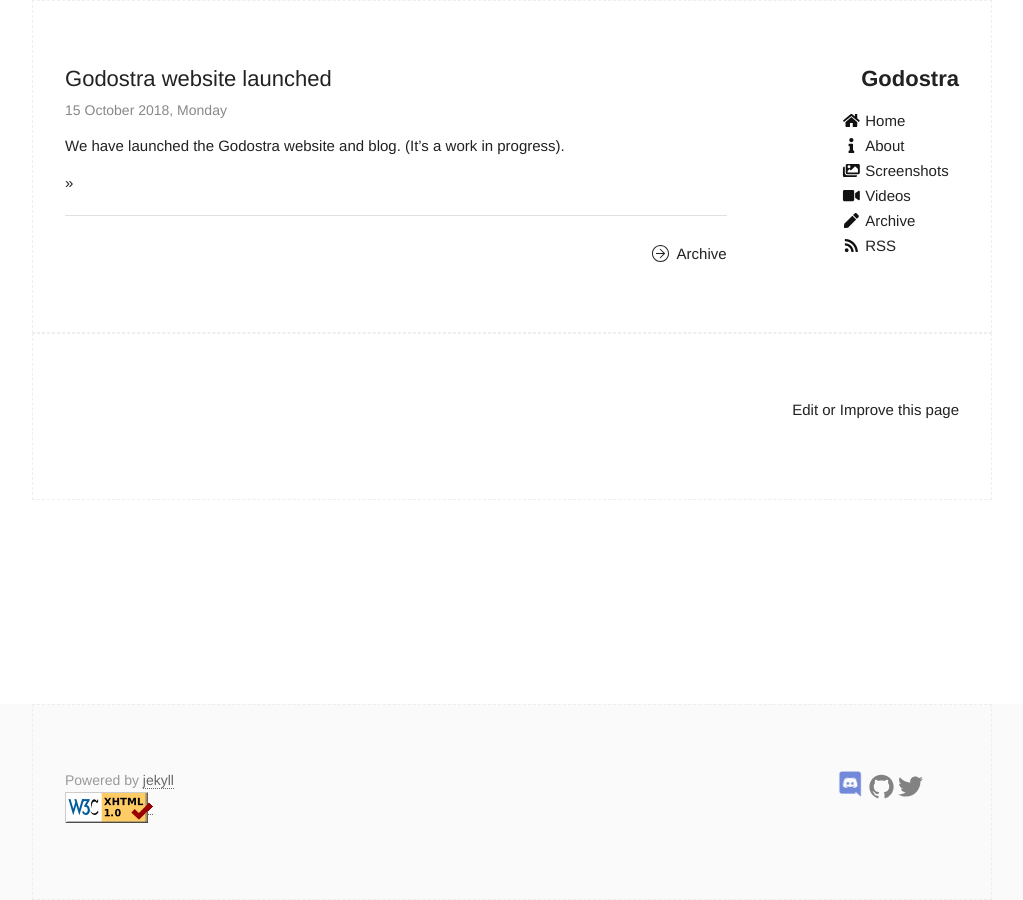
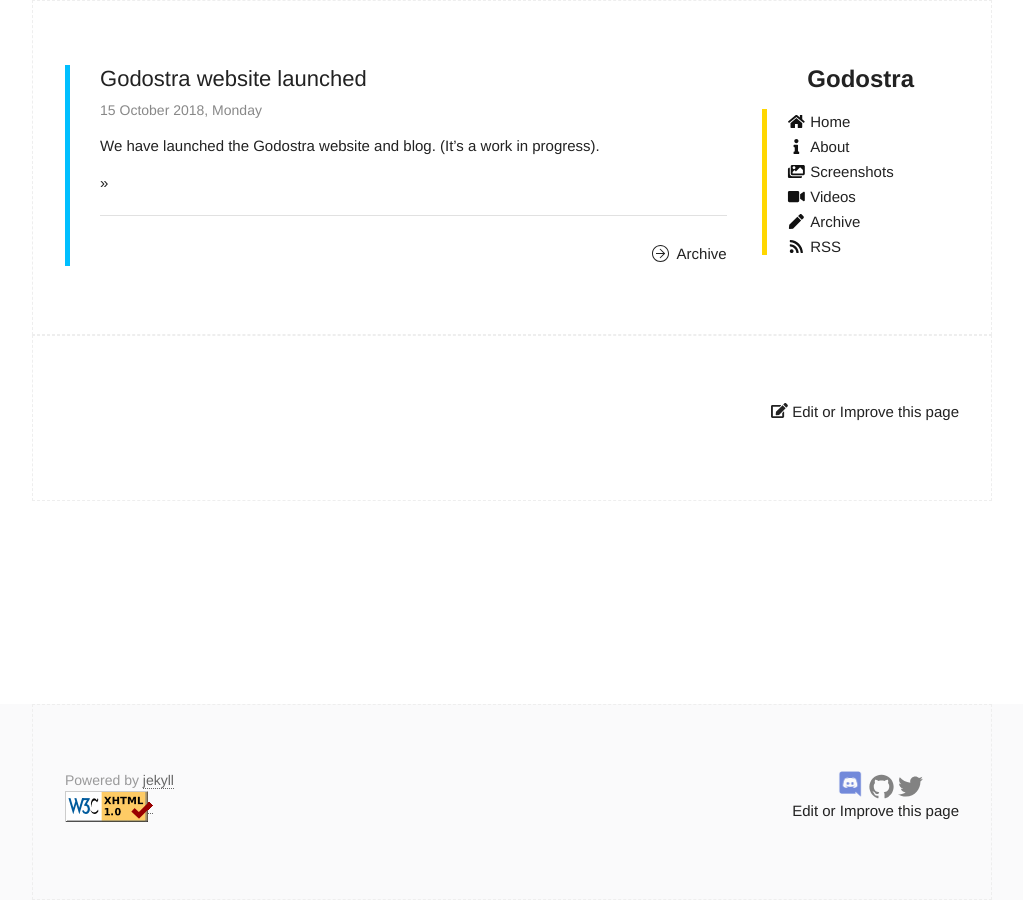
Before and after one commit to Godostra/godostra.github.io, a Jekyll site: the page built from index.html, in a window 1280 px wide. Shown: the whole page, without its empty margins (128-1151 px from the left). Built offline with Jekyll 4.4.1, drawn with Linux system fonts in a browser that asks for light colours.

Commit message:
cleanup, design enhancements

```diff
--- a/_includes/footer.html
+++ b/_includes/footer.html
@@ -21,5 +21,6 @@
         {% endif %}
       </section>
     </div>
+      <p style="text-align: right;"><a href="https://github.com/Godostra/godostra.github.io/tree/master/{{ page.path }}">Edit or Improve this page</a></p>
   </div>
 </footer>
--- a/_includes/header.html
+++ b/_includes/header.html
@@ -1,31 +1,3 @@
 <header class="site-header">
-
-  <h2 class="logo"><a href="{{ site.baseurl }}/">{{ site.title }}</a></h2>
-
-  <div class="nav">
-
-    <label for="menu-toggle" class="menu-icon">
-        <!--div data-icon="ei-navicon"></div-->
-        <svg viewBox="0 0 18 15">
-          <path fill="#424242" d="M18,1.484c0,0.82-0.665,1.484-1.484,1.484H1.484C0.665,2.969,0,2.304,0,1.484l0,0C0,0.665,0.665,0,1.484,0 h15.031C17.335,0,18,0.665,18,1.484L18,1.484z"/>
-          <path fill="#424242" d="M18,7.516C18,8.335,17.335,9,16.516,9H1.484C0.665,9,0,8.335,0,7.516l0,0c0-0.82,0.665-1.484,1.484-1.484 h15.031C17.335,6.031,18,6.696,18,7.516L18,7.516z"/>
-          <path fill="#424242" d="M18,13.516C18,14.335,17.335,15,16.516,15H1.484C0.665,15,0,14.335,0,13.516l0,0 c0-0.82,0.665-1.484,1.484-1.484h15.031C17.335,12.031,18,12.696,18,13.516L18,13.516z"/>
-        </svg>
-    </label>
-    <input type="checkbox" id="menu-toggle">
-
-    <div class="site-nav">
-      <nav>
-        <ul class="page-link">
-          <li><span class="fas fa-home fa-fw"></span>&nbsp;<a href="/">Home</a></li>
-          <li><span class="fas fa-info fa-fw"></span>&nbsp;<a href="/about/">About</a></li>
-          <li><span class="fas fa-images fa-fw"></span>&nbsp;<a href="/screenshots/">Screenshots</a></li>
-          <li><span class="fas fa-video fa-fw"></span>&nbsp;<a href="/videos/">Videos</a></li>
-          <li><span class="fas fa-pen fa-fw"></span>&nbsp;<a href="/archive/">Archive</a></li>
-          <li><span class="fas fa-rss fa-fw"></span>&nbsp;<a href="/feed.xml">RSS</a></li>
-        </ul>
-      </nav>
-    </div>
-
-  </div>
+  <h1 class="logo"><a href="{{ site.baseurl }}/">{{ site.title }}</a></h1>
 </header>
--- /dev/null
+++ b/_includes/menu-right.html
@@ -0,0 +1,12 @@
+<div class="nav site-nav site-header">
+  <nav>
+    <ul class="page-link verticalLineGold">
+      <li><span class="fas fa-home fa-fw"></span>&nbsp;<a href="/">Home</a></li>
+      <li><span class="fas fa-info fa-fw"></span>&nbsp;<a href="/about/">About</a></li>
+      <li><span class="fas fa-images fa-fw"></span>&nbsp;<a href="/screenshots/">Screenshots</a></li>
+      <li><span class="fas fa-video fa-fw"></span>&nbsp;<a href="/videos/">Videos</a></li>
+      <li><span class="fas fa-pen fa-fw"></span>&nbsp;<a href="/archive/">Archive</a></li>
+      <li><span class="fas fa-rss fa-fw"></span>&nbsp;<a href="/feed.xml">RSS</a></li>
+    </ul>
+  </nav>
+</div>
--- a/_layouts/default.html
+++ b/_layouts/default.html
@@ -6,16 +6,16 @@
       <div class="container">
         <div class="three columns">
           {% include header.html %}
+          {% include menu-right.html %}
         </div>
-
-        <div class="nine columns" style="z-index:100;">
+        <div class="nine columns verticalLineDeepSkyBlue" style="z-index:100;">
           <div class="wrapper">
             {{ content }}
           </div>
         </div>
       </div>
       <div class="container">
-        <p style="text-align: right;"><a href="https://github.com/Godostra/godostra.github.io/tree/master/{{ page.path }}">Edit or Improve this page</a></p>
+        <p style="text-align: right;"><span class="fas fa-edit"></span>&nbsp;<a href="https://github.com/Godostra/godostra.github.io/tree/master/{{ page.path }}">Edit or Improve this page</a></p>
       </div>
       {% include footer.html %}
     </div>
--- a/_sass/_layout.scss
+++ b/_sass/_layout.scss
@@ -77,7 +77,7 @@
     color: $text-color;
     line-height: 1.0;
     display: block;
-    padding: 5px 0px 0px 80px;
+    padding: 5px 0px 0px 20px;
 
 
     li {
@@ -92,6 +92,15 @@
       font-weight: 500;
     }
   }
+}
+
+.verticalLineGold {
+  border-left: thick solid #ffd700;
+}
+
+.verticalLineDeepSkyBlue {
+  border-left: thick solid #00BFFF;
+  padding-left: 30px;
 }
 
 /* site-nav */
@@ -167,7 +176,7 @@
 
 
 .site-header {
-  text-align:right;
+  text-align:center;
   @include media-query($on-laptop){
     text-align: center;
     margin-bottom: 40px;
--- a/index.html
+++ b/index.html
@@ -23,36 +23,6 @@
           <a class="read-more" href="{{ post.url | prepend: site.baseurl }}"> »  </a>
         </p>
       </div>
-      <footer class="post_meta">
-
-
-        {% if post.location %}
-        <span class="author-location">
-          <div data-icon="ei-location"></div>
-          <a href=https://www.google.com/maps/place/{{post.location}}">{{ post.location }}</a>
-        </span>
-        {% endif %}
-        <!--
-        {% for category in post.categories %}
-        <a href="{{"/category/" | append: category | prepend: site.baseurl }}">
-          <data data-icon="ei-archive"></data>
-          {{category}}</a>
-        {% endfor %}
-        -->
-
-        <!--
-        {% if post.author %}
-        <span class="author_meta">
-          <img src="{{site.baseurl}}/assets/img/{{post.author}}.jpg"></img>
-          <span>David Lin</span>
-        </span>
-        {% endif %}
-        -->
-
-        <!--p class="readmore">
-          <a href=""><data data-icon="ei-arrow-right"></data>Read this article  </a>
-        </p-->
-      </footer>
       <hr/>
     </article>
     {% endfor %}
```
